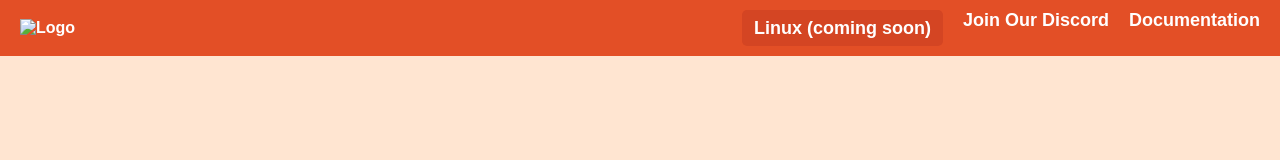
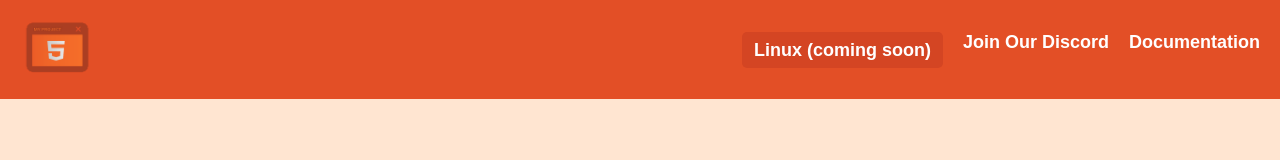
Before and after one commit to AlmejasHub/WSTOAPP, a plain HTML site: page index.html in a window 1280 px wide. Drawn offline with Linux system fonts and the light colour scheme.

Commit message:
Update index.html

```diff
--- a/index.html
+++ b/index.html
@@ -4,13 +4,13 @@
 <head>
   <meta charset="UTF-8">
   <meta name="viewport" content="width=device-width, initial-scale=1.0">
-  <title>HTMLBuilder</title>
+  <title>WSTOAPP - Create your own apps from HTML</title>
   <link rel="stylesheet" href="styles.css">
-  <link rel="icon" href="images/Logo.png">
+  <link rel="icon" href="images/logo.png">
 </head>
 <body>
   <header class="top-bar">
-    <div class="logo"><img src="images/logo hb.png" alt="Logo" width="75" height="auto"></div>
+    <div class="logo"><img src="images/logo.png" alt="Logo" width="75" height="auto"></div>
     <nav>
       <ul class="nav-links">
         <li class="dropdown">
```
